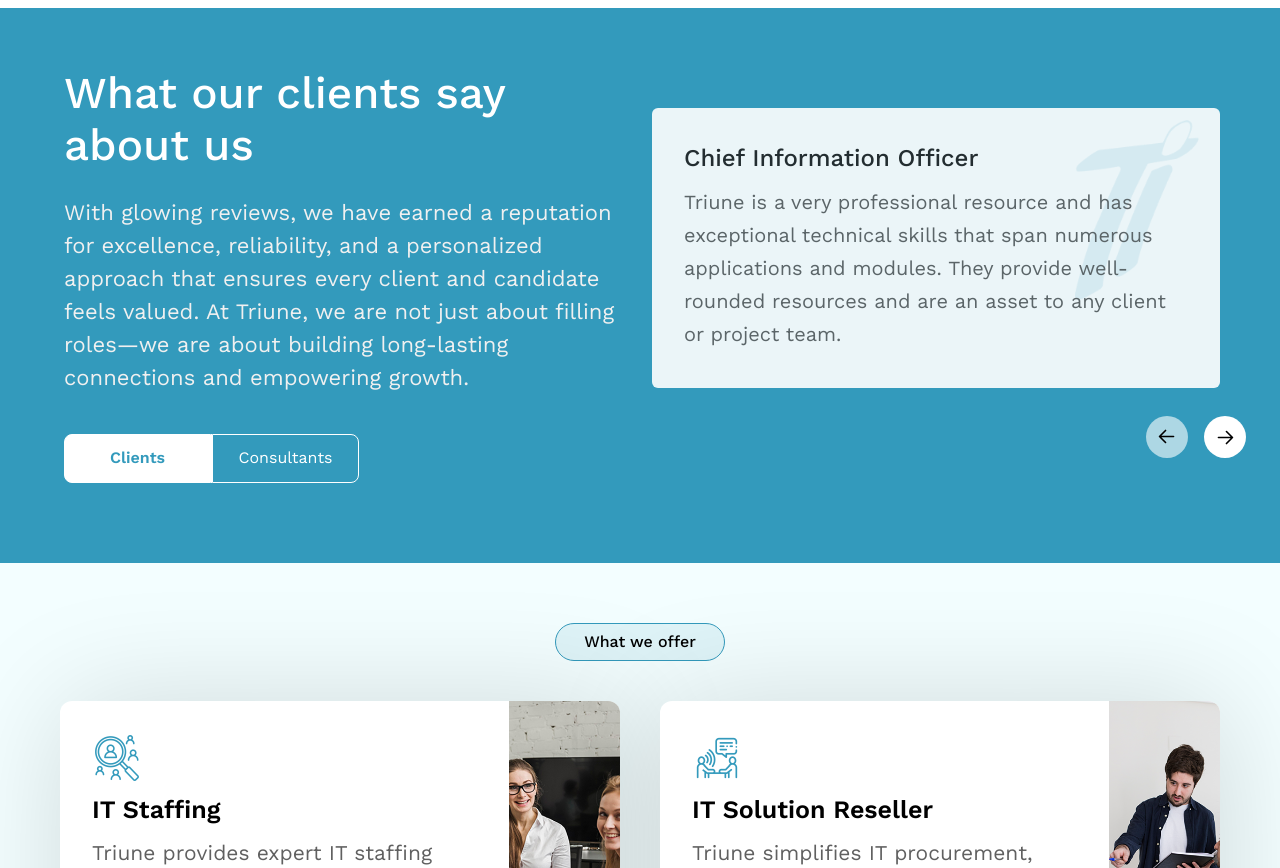
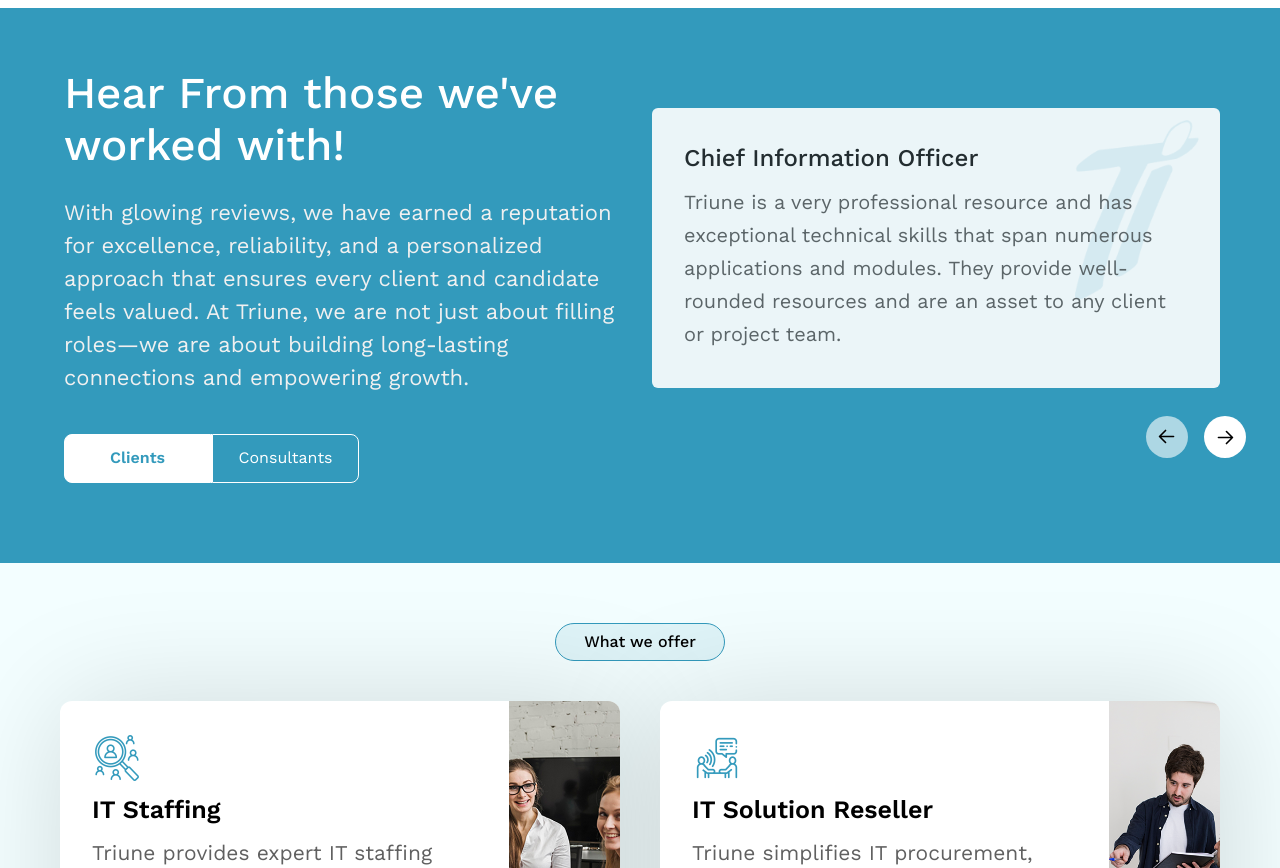
Before and after one commit to shreyy23/truine, a Vue app: page / in a window 1280 px wide. Shown: the part 1080-1948 px from the top of the page. Built offline with nearby package versions, Linux system fonts and the light colour scheme.

Commit message:
fix; change text

```diff
--- a/src/components/Home/Testimonials.vue
+++ b/src/components/Home/Testimonials.vue
@@ -6,7 +6,7 @@
                 <div>
                     <h2 class="text-[28px] leading-[32.84px] font-medium sm:text-[36px] sm:leading-[42.12px]
                         md:text-[44px] md:leading-[51.61px]  text-white mb-[24px]">
-                        What our clients say <span class="block">about us</span>
+                        Hear From those we've <span class="block">worked with!</span>
                     </h2>
 
                     <p class="text-[#F0F0F0] mt-2 max-w-full sm:max-w-[480px] md:max-w-[560px] text-[18px] leading-[27px]
```
